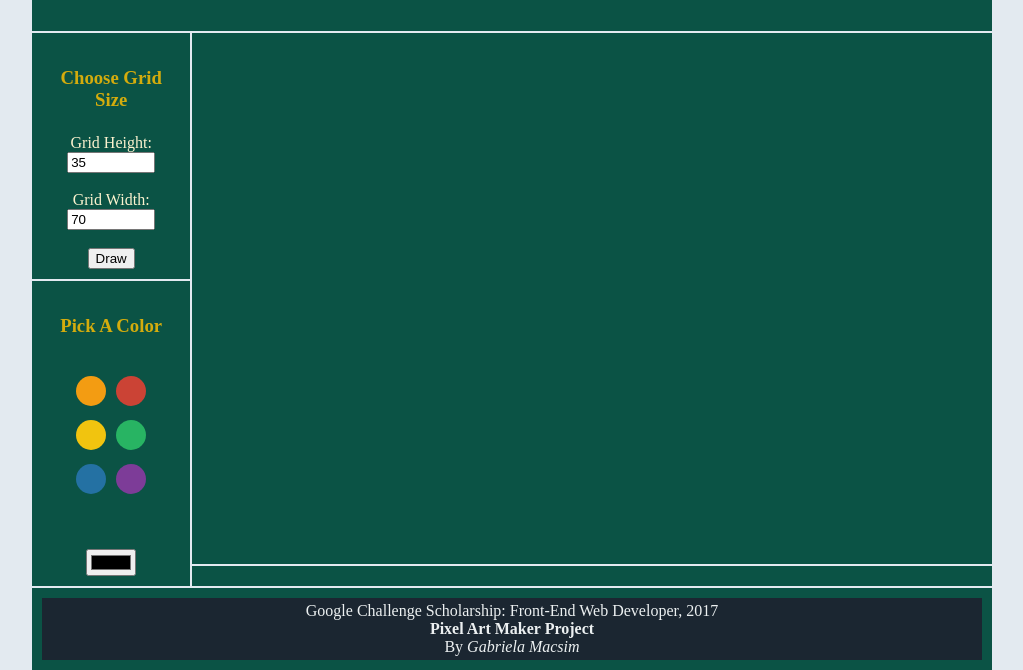
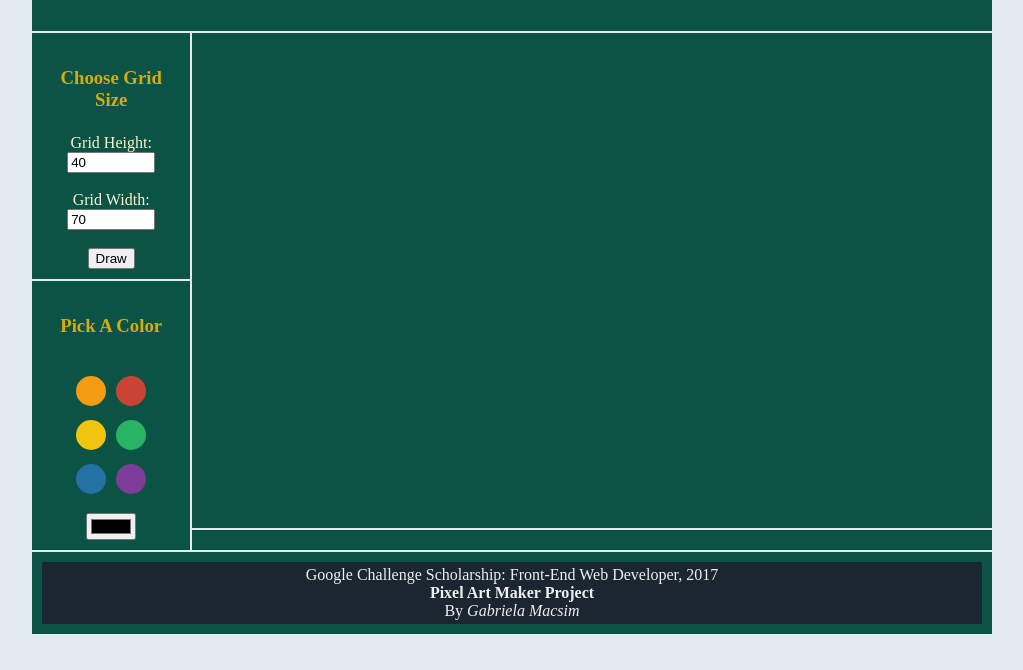
Before and after one commit to GabrielaMacsim/Pixel-Art-Maker-GDCS, a plain HTML site: page index.html in a window 1280 px wide. Shown: the part 176-846 px from the top of the page, without its empty margins (128-1151 px from the left). After the commit the page ends 810 px from the top, so only its background shows below. Drawn offline with nearby package versions, Linux system fonts and the light colour scheme.

Commit message:
Update index.html

```diff
--- a/index.html
+++ b/index.html
@@ -3,6 +3,7 @@
 <head>
     <title>Pixel Art Maker!</title>
     <link href="https://fonts.googleapis.com/css?family=Press+Start+2P" rel="stylesheet">
+    <link href="https://fonts.googleapis.com/css?family=Slabo+27px" rel="stylesheet">
     <link rel="stylesheet" href="styles.css">
 </head>
 <body>
@@ -20,7 +21,7 @@
       <h3>Choose Grid Size</h3>
       <form id="sizePicker">
           Grid Height:
-          <input type="number" id="input_height" name="height" min="20" max="500" value="35">
+          <input type="number" id="input_height" name="height" min="20" max="500" value="40">
       </br></br>
           Grid Width:
           <input type="number" id="input_width" name="width" min="20" max="500" value="70">
@@ -35,9 +36,7 @@
   <div id="colorcircles">
   </div>
 
-  </br></br>
     <input type="color" id="colorPicker">
-     </aside>
 
    </div>
 
```
